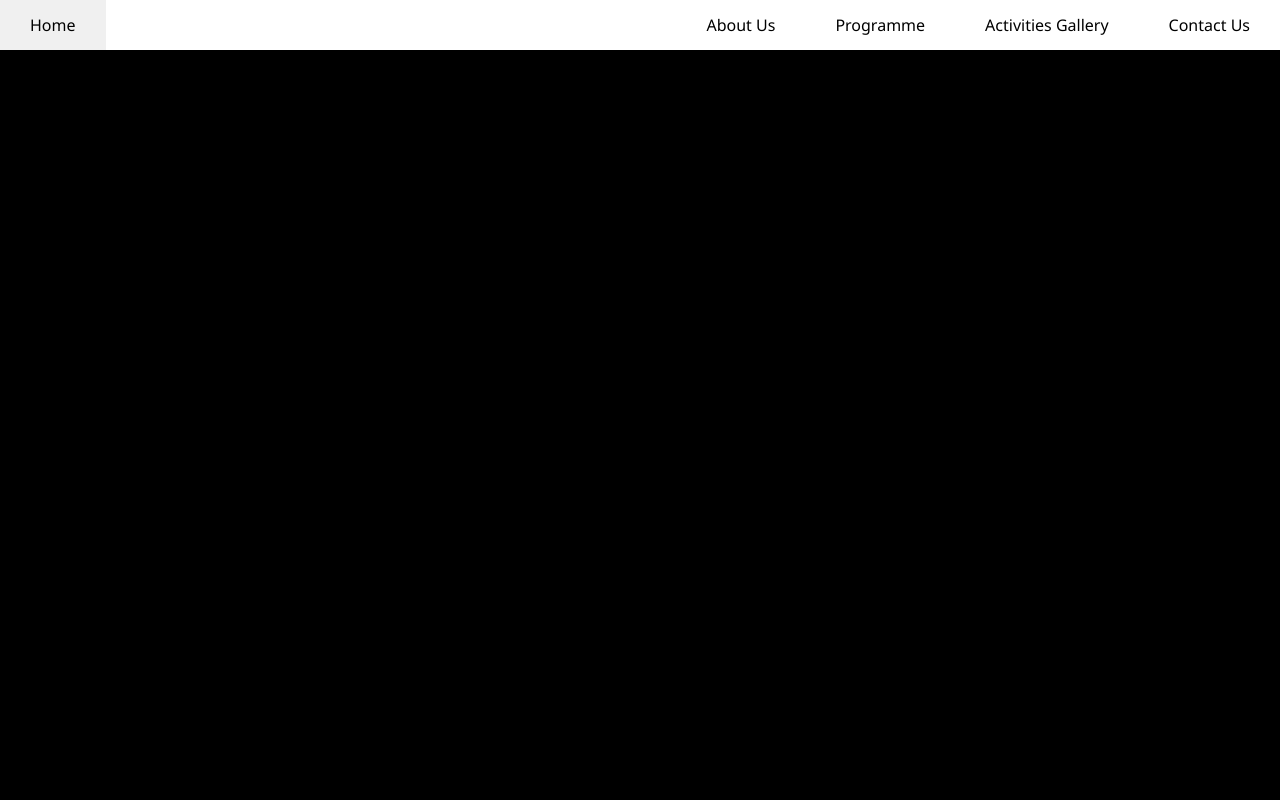
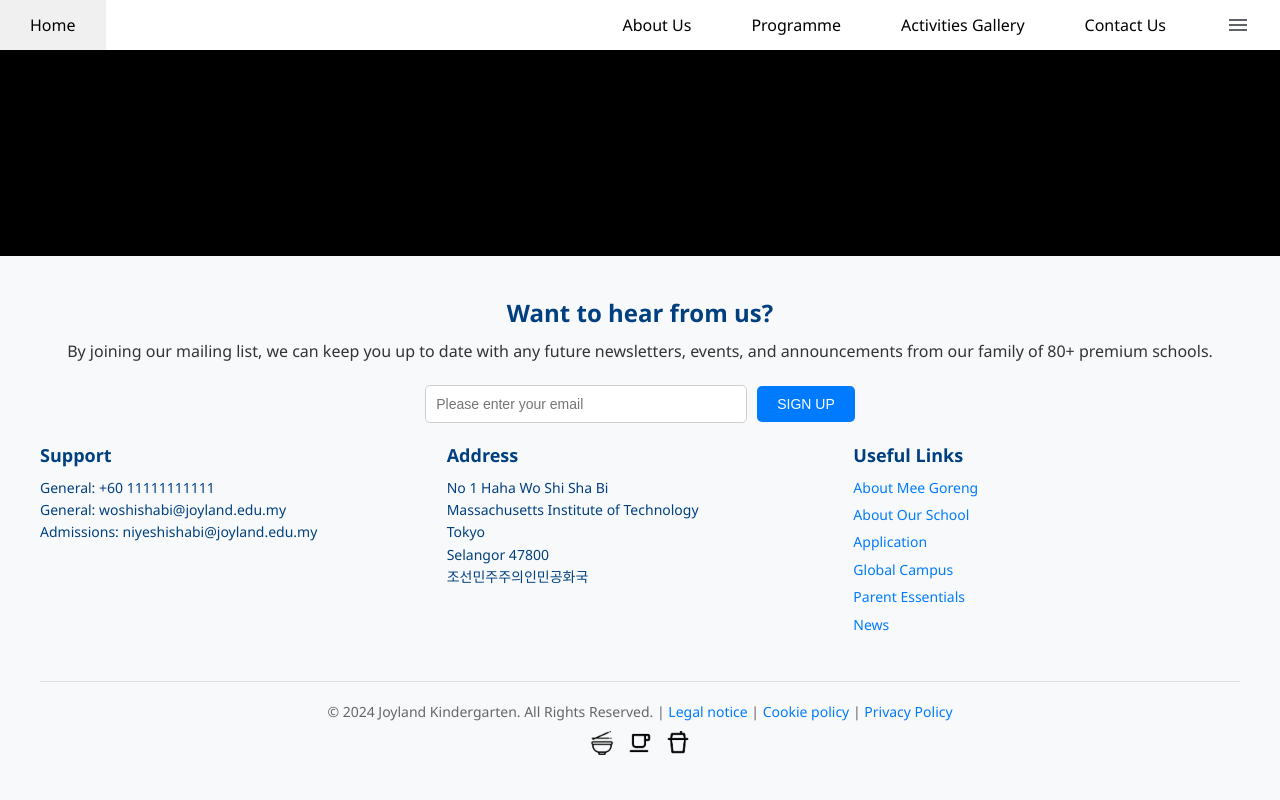
Before and after one commit to melodyleoi/joylandusj, a plain HTML site: page index.html in a window 1280 px wide. Drawn offline with Linux system fonts and the light colour scheme.

Commit message:
footer beta done, need to check before merge

```diff
--- a/footer.html
+++ b/footer.html
@@ -1,12 +1,47 @@
-<footer>
+<footer class="footer">
     <div class="footer-container">
-      <p>© 2024 Joyland Kindergarten. All Rights Reserved.</p>
-      <nav>
-        <ul>
-          <li><a href="/about">About Us</a></li>
-          <li><a href="/contact">Contact</a></li>
-          <li><a href="/privacy-policy">Privacy Policy</a></li>
-        </ul>
-      </nav>
+        <div class="footer-section">
+            <h2>Want to hear from us?</h2>
+            <p>By joining our mailing list, we can keep you up to date with any future newsletters, events, and announcements from our family of 80+ premium schools.</p>
+            <form class="footer-form">
+                <input type="email" placeholder="Please enter your email" required>
+                <button type="submit">SIGN UP</button>
+            </form>
+        </div>
+        <div class="footer-links">
+            <div class="footer-column">
+                <h3>Support</h3>
+                <p>General: +60 11111111111</p>
+                <p>General: woshishabi@joyland.edu.my</p>
+                <p>Admissions: niyeshishabi@joyland.edu.my</p>
+            </div>
+            <div class="footer-column">
+                <h3>Address</h3>
+                <p>No 1 Haha Wo Shi Sha Bi</p>
+                <p>Massachusetts Institute of Technology</p>
+                <p>Tokyo</p>
+                <p>Selangor 47800</p>
+                <p>조선민주주의인민공화국</p>
+            </div>
+            <div class="footer-column">
+                <h3>Useful Links</h3>
+                <ul>
+                    <li><a href="#">About Mee Goreng</a></li>
+                    <li><a href="#">About Our School</a></li>
+                    <li><a href="#">Application</a></li>
+                    <li><a href="#">Global Campus</a></li>
+                    <li><a href="#">Parent Essentials</a></li>
+                    <li><a href="#">News</a></li>
+                </ul>
+            </div>
+        </div>
+        <div class="footer-bottom">
+            <p>© 2024 Joyland Kindergarten. All Rights Reserved. | <a href="#">Legal notice</a> | <a href="#">Cookie policy</a> | <a href="#">Privacy Policy</a></p>
+            <div class="social-icons">
+                <a href="#"><img src="facebook.png" alt="Facebook"></a>
+                <a href="#"><img src="youtube.png" alt="YouTube"></a>
+                <a href="#"><img src="linkedin.png" alt="LinkedIn"></a>
+            </div>
+        </div>
     </div>
-  </footer>
+</footer>
--- a/index.html
+++ b/index.html
@@ -8,8 +8,17 @@
 </head>
 <body>
     <div id="navbar-container"></div>
-
     <script src="loadNavbar.js"></script>
     <script src="sidebar.js"></script>
+
+    <div class="container">
+        <!-- Main content of the page -->
+    </div>
+
+    <div id="footer-container">
+        <noscript>Your footer could not be loaded. Please enable JavaScript.</noscript>
+    </div>
+    <script src="loadFooter.js"></script>
+
 </body>
 </html>
--- /dev/null
+++ b/loadFooter.js
@@ -0,0 +1,27 @@
+// Function to load footer.html into the footer-container div
+function loadFooter() {
+    // Fetch the footer.html file
+    fetch('footer.html')
+        .then(response => {
+            if (!response.ok) {
+                throw new Error(`HTTP error! status: ${response.status}`);
+            }
+            return response.text();
+        })
+        .then(data => {
+            // Insert the footer content into the footer-container div
+            document.getElementById('footer-container').innerHTML = data;
+        })
+        .catch(error => {
+            // Log error and display a fallback message
+            console.error('Error loading footer:', error);
+            document.getElementById('footer-container').innerHTML = `
+                <p style="color: red; text-align: center;">
+                    Footer failed to load. Please refresh the page or contact the administrator.
+                </p>
+            `;
+        });
+}
+
+// Wait until the DOM is fully loaded before executing the footer loading
+document.addEventListener("DOMContentLoaded", loadFooter);
--- a/style.css
+++ b/style.css
@@ -1,27 +1,42 @@
-*{
+/* 重置基础样式 */
+* {
     margin: 0;
     padding: 0;
 }
-body{
+
+html, body {
+    height: 100%; /* 修改内容：确保页面高度撑满 */
+    margin: 0;
+    display: flex; /* 修改内容：启用 flex 布局 */
+    flex-direction: column; /* 修改内容：使页面内容从上到下排列 */
+}
+
+body {
     width: 100vw;
     background-color: black;
     font-family: 'Segoe UI', Tahoma, Geneva, Verdana, sans-serif;
 }
-nav{
+
+.container {
+    flex: 1; /* 确保内容区域撑满剩余空间 */
+}
+
+/* Navbar 样式 */
+nav {
     background-color: white;
     box-shadow: 3px 3px 5px rgba(0, 0, 0, 0.1);
 }
-nav ul{
+nav ul {
     width: 100%;
     list-style: none;
     display: flex;
     justify-content: flex-end;
     align-items: center;
 }
-nav li{
+nav li {
     height: 50px;
 }
-nav a{
+nav a {
     height: 100%;
     padding: 0 30px;
     text-decoration: none;
@@ -29,13 +44,15 @@ nav a{
     align-items: center;
     color: black;
 }
-nav a:hover{
+nav a:hover {
     background-color: #f0f0f0;
 }
-nav li:first-child{
+nav li:first-child {
     margin-right: auto;
 }
-.sidebar{
+
+/* Sidebar 样式 */
+.sidebar {
     position: fixed;
     top: 0;
     right: 0;
@@ -50,25 +67,179 @@ nav li:first-child{
     align-items: flex-start;
     justify-content: flex-start;
 }
-.sidebar li{
+.sidebar li {
     width: 100%;
 }
-.sidebar a{
+.sidebar a {
     width: 100%;
 }
-.menu-button{
-    display: none;
+
+/* Footer 样式（新增部分） */
+.footer {
+    background-color: #f8f9fa; /* 修改内容：设置 footer 背景颜色 */
+    color: #004080; /* 文字颜色 */
+    padding: 40px 20px;
+    /* border-top: 1px solid #ddd; 修改内容：增加顶部边框 */
+    /* margin-top: auto; 修改内容：将 footer 推到页面底部 */
+    font-family: 'Segoe UI', Tahoma, Geneva, Verdana, sans-serif;
 }
-@media(max-width: 800px){
-    .hideOnMobile{
+
+.footer-container {
+    max-width: 1200px;
+    margin: 0 auto;
+    display: flex;
+    flex-direction: column;
+    gap: 20px;
+}
+
+.footer-section {
+    text-align: center;
+}
+
+.footer-section h2 {
+    font-size: 24px;
+    margin-bottom: 10px;
+}
+
+.footer-section p {
+    font-size: 16px;
+    line-height: 1.6;
+    color: #333;
+}
+
+.footer-form {
+    display: flex;
+    justify-content: center;
+    align-items: center;
+    gap: 10px;
+    margin-top: 20px;
+}
+
+.footer-form input {
+    padding: 10px;
+    font-size: 14px;
+    border: 1px solid #ccc;
+    border-radius: 5px;
+    width: 300px;
+}
+
+.footer-form button {
+    padding: 10px 20px;
+    font-size: 14px;
+    color: white;
+    background-color: #007bff;
+    border: none;
+    border-radius: 5px;
+    cursor: pointer;
+}
+
+.footer-form button:hover {
+    background-color: #0056b3;
+}
+
+.footer-links {
+    display: flex;
+    justify-content: space-between;
+    gap: 20px;
+}
+
+.footer-column {
+    flex: 1;
+}
+
+.footer-column h3 {
+    font-size: 18px;
+    margin-bottom: 10px;
+    color: #004080;
+}
+
+.footer-nav {
+    list-style: none;
+    padding: 0;
+    margin: 10px 0 0;
+    display: flex;
+    justify-content: center;
+    gap: 20px;
+}
+
+.footer-column p,
+.footer-column ul {
+    font-size: 14px;
+    line-height: 1.6;
+}
+
+.footer-column ul {
+    list-style: none;
+    padding: 0;
+}
+
+.footer-column ul li {
+    margin-bottom: 5px;
+}
+
+.footer-column ul li a {
+    color: #007bff;
+    text-decoration: none;
+}
+
+.footer-column ul li a:hover {
+    text-decoration: underline;
+}
+
+.footer-bottom {
+    text-align: center;
+    margin-top: 20px;
+    border-top: 1px solid #ddd;
+    padding-top: 20px;
+}
+
+.footer-bottom p {
+    font-size: 14px;
+    color: #666;
+}
+
+.footer-bottom a {
+    color: #007bff;
+    text-decoration: none;
+}
+
+.footer-bottom a:hover {
+    text-decoration: underline;
+}
+
+.social-icons {
+    margin-top: 10px;
+}
+
+.social-icons a img {
+    width: 24px;
+    height: 24px;
+    margin: 0 5px;
+}
+
+/* .footer-nav li {
+    display: inline-block;
+}
+
+.footer-nav a {
+    text-decoration: none;
+    color: #007bff; /* 修改内容：设置链接颜色
+} */
+
+
+
+/* Mobile 样式调整 */
+@media(max-width: 800px) {
+    .hideOnMobile {
         display: none;
     }
-    .menu-button{
+    .menu-button {
         display: block;
     }
 }
-@media(max-width: 400px){
-    .hideOnMobile{
+
+@media(max-width: 400px) {
+    .hideOnMobile {
         width: 100%;
     }
 }
```
Also changed, not shown: facebook.png (added), linkedin.png (added), youtube.png (added), 1 other file.
